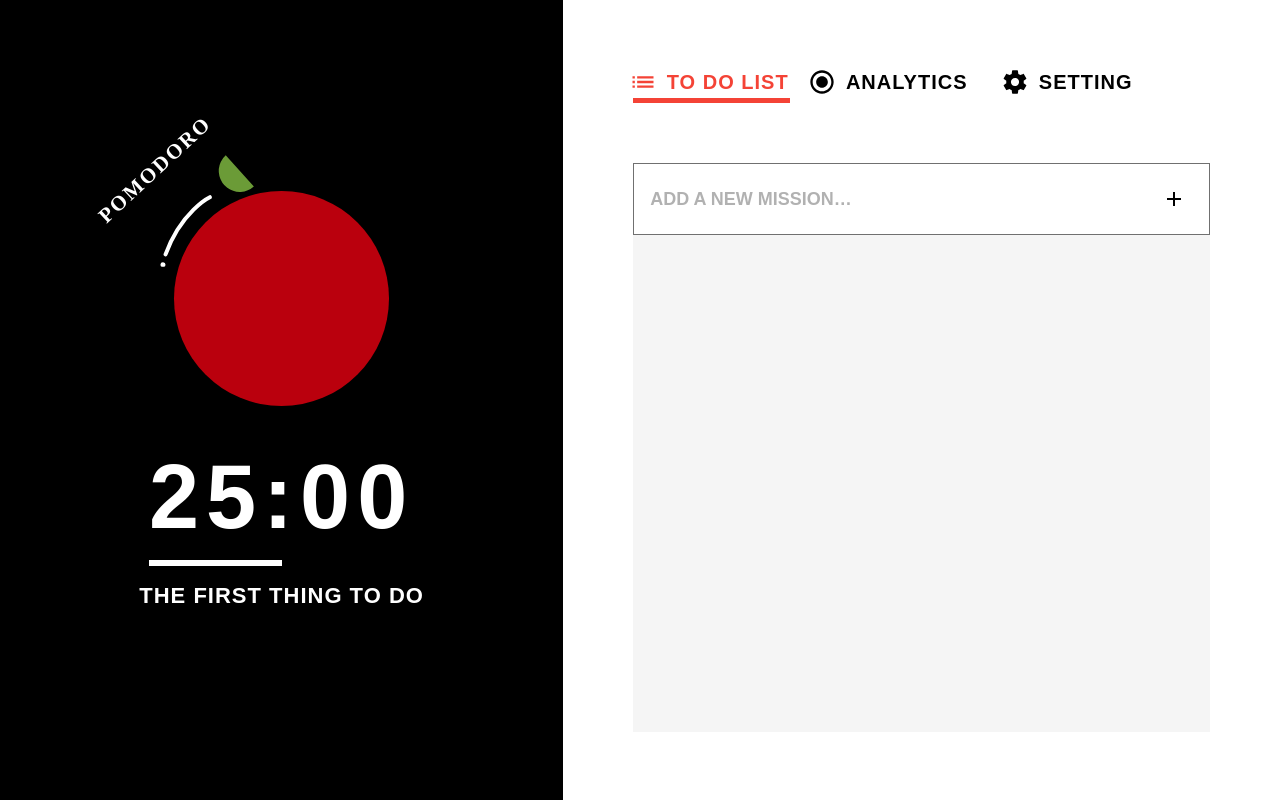
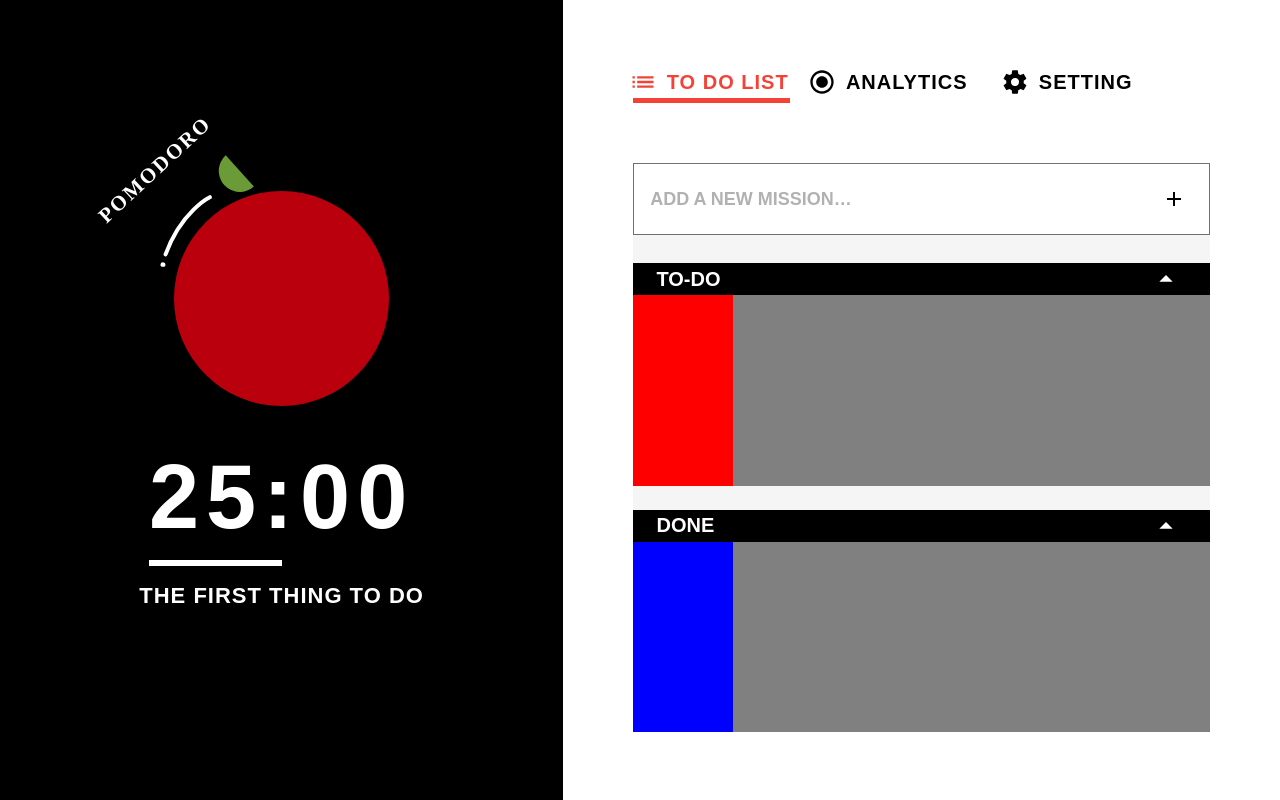
Before and after one commit to cxc421/f2e2019_01_pomodoro, a React (Create React App) app: page / in a window 1280 px wide. Built offline with nearby package versions, Linux system fonts and the light colour scheme; a web font is replaced by a local one.

Commit message:
Add TableLayout

```diff
--- a/src/components/AddMissionInput.tsx
+++ b/src/components/AddMissionInput.tsx
@@ -5,6 +5,7 @@ import { MdAdd } from 'react-icons/md';
 const inputHeight = 70;
 
 const Container = styled.form`
+  flex-shrink: 0;
   position: relative;
   /* width: calc(100% - 3px); */
   width: 100%;
--- a/src/components/SlideTabLayout/SlideTabLayout.tsx
+++ b/src/components/SlideTabLayout/SlideTabLayout.tsx
@@ -60,6 +60,7 @@ const MenuArea = styled.div`
   white-space: nowrap;
   width: calc(100% - 2 * ${horizontalPadding}px);
   /* background: pink; */
+  flex-shrink: 0;
 `;
 
 const TabBottom = styled.div`
--- /dev/null
+++ b/src/components/TableLayout.tsx
@@ -0,0 +1,130 @@
+import React, { useState, useRef, useEffect } from 'react';
+import styled, { css as _css } from 'styled-components';
+import { MdArrowDropUp } from 'react-icons/md';
+
+interface TableProps {
+  headText: string;
+  collapsible?: boolean;
+  style?: React.CSSProperties;
+  maxHeight: number | string;
+}
+
+interface TableHeadProps {
+  enableHover: boolean;
+}
+
+interface ToggleShowIconWrapperProps {
+  up: boolean;
+}
+
+const TableContainer = styled.div`
+  position: relative;
+  display: flex;
+  flex-direction: column;
+  flex-shrink: 1;
+`;
+
+const tableHeadHoverCss = _css`
+  cursor: pointer;
+  &:hover {
+    opacity: 0.6;
+  }
+`;
+
+const TableHead = styled.div<TableHeadProps>`
+  background: black;
+  padding-left: 23.25px;
+  padding-right: 28px;
+  display: flex;
+  align-items: center;
+  justify-content: space-between;
+  color: white;
+  font-size: 20px;
+  font-weight: bold;
+  cursor: default;
+  ${props => props.enableHover && tableHeadHoverCss};
+  flex-shrink: 0;
+`;
+
+const ToggleShowIconWrppaer = styled.div<ToggleShowIconWrapperProps>`
+  font-size: 32px;
+  transform: ${props => (props.up ? 'rotate(0deg)' : 'rotate(180deg)')};
+  transition: transform 300ms;
+  > * {
+    display: block;
+  }
+`;
+
+const TableContent = styled.div`
+  position: relative;
+  transition: height 300ms;
+  background: gray;
+  flex-shrink: 1;
+  overflow: auto;
+`;
+
+function useContentHeight(contentRef: React.RefObject<HTMLDivElement>) {
+  const [contentHeight, setContentHeight] = useState(0);
+
+  useEffect(() => {
+    function updateHeight() {
+      if (contentRef.current) {
+        const prevHeight = contentRef.current.style.height;
+        contentRef.current.style.height = 'auto';
+        const height = contentRef.current.getBoundingClientRect().height;
+        console.log(height);
+        contentRef.current.style.height = prevHeight;
+        setContentHeight(height);
+      }
+    }
+    updateHeight();
+    window.addEventListener('resize', updateHeight);
+    return () => {
+      window.removeEventListener('resize', updateHeight);
+    };
+  }, [contentRef]);
+
+  return contentHeight || 'auto';
+}
+
+const TableLayout: React.FC<TableProps> = ({
+  headText,
+  collapsible = true,
+  style,
+  children,
+  maxHeight
+}) => {
+  const containerStyle: React.CSSProperties = Object.assign({}, style, {
+    maxHeight
+  });
+  const [showContent, setShowContent] = useState(true);
+  const contentRef = useRef<HTMLDivElement>(null);
+  const contentHeight = useContentHeight(contentRef);
+  const contentStyle: React.CSSProperties = {
+    height: showContent ? contentHeight : 0
+  };
+
+  function onClickTableHead() {
+    if (collapsible) {
+      setShowContent(!showContent);
+    }
+  }
+
+  return (
+    <TableContainer style={containerStyle}>
+      <TableHead enableHover={collapsible} onClick={onClickTableHead}>
+        <span>{headText}</span>
+        {collapsible && (
+          <ToggleShowIconWrppaer up={showContent}>
+            <MdArrowDropUp />
+          </ToggleShowIconWrppaer>
+        )}
+      </TableHead>
+      <TableContent ref={contentRef} style={contentStyle}>
+        {children}
+      </TableContent>
+    </TableContainer>
+  );
+};
+
+export default TableLayout;
--- a/src/pages/TodoPage.tsx
+++ b/src/pages/TodoPage.tsx
@@ -1,6 +1,7 @@
 import React from 'react';
 import styled from 'styled-components';
 import AddMissionInput from '../components/AddMissionInput';
+import TableLayout from '../components/TableLayout';
 
 const Container = styled.div`
   position: relative;
@@ -12,10 +13,48 @@ const Container = styled.div`
   flex-direction: column;
 `;
 
+const TestContent = styled.div`
+  width: 100px;
+  height: 600px;
+  background: red;
+`;
+
+const TestContent2 = styled.div`
+  width: 100px;
+  height: 990px;
+  background: blue;
+`;
+
 const TodoPage = () => {
+  const tableMaxHeight = `calc((100% - 72px - 28px - 24px) / 2)`;
+
+  const todoTableStyle: React.CSSProperties = {
+    marginTop: 28
+  };
+
+  const doneTableStyle: React.CSSProperties = {
+    marginTop: 24
+  };
+
   return (
     <Container>
       <AddMissionInput />
+      <TableLayout
+        headText="TO-DO"
+        collapsible={true}
+        maxHeight={tableMaxHeight}
+        style={todoTableStyle}
+      >
+        <TestContent />
+      </TableLayout>
+      <TableLayout
+        headText="DONE"
+        collapsible={true}
+        maxHeight={tableMaxHeight}
+        style={doneTableStyle}
+      >
+        <TestContent2 />
+      </TableLayout>
     </Container>
   );
 };
```
